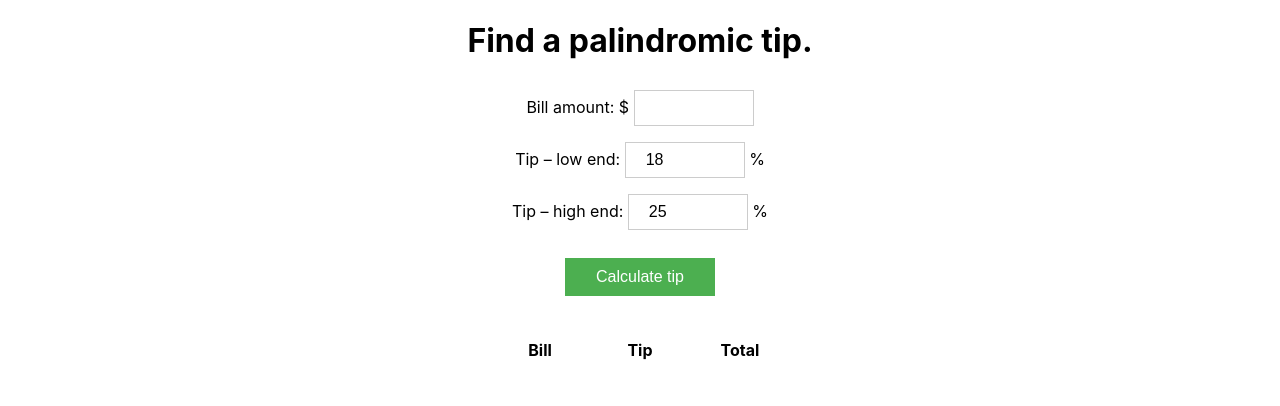
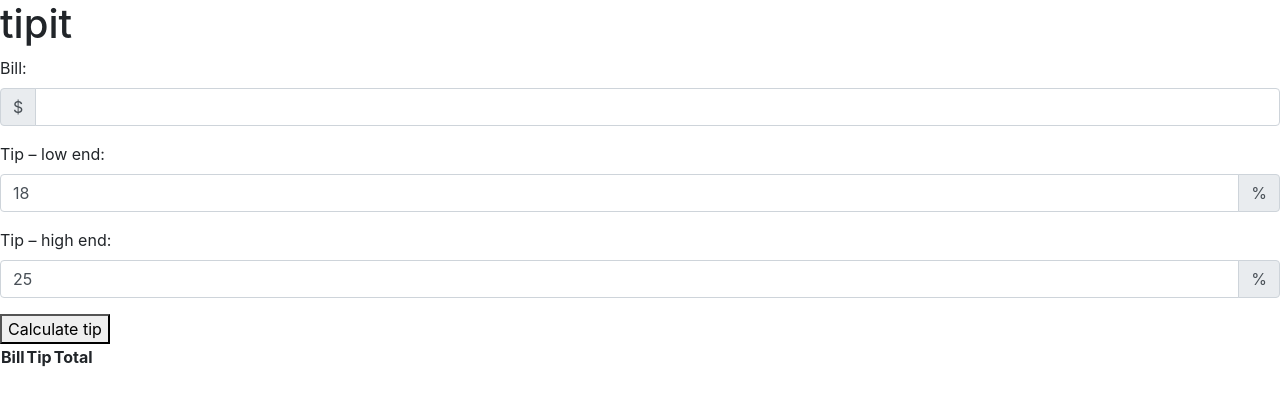
Before and after one commit to maddybvh/tipit, a plain HTML site: page index.html in a window 1280 px wide. Drawn offline with nearby package versions, Linux system fonts and the light colour scheme.

Commit message:
Include Bootstrap styles

```diff
--- a/index.html
+++ b/index.html
@@ -1,40 +1,61 @@
-<!DOCTYPE html>
-<html>
+<!doctype html>
+<html lang="en">
   <head>
-    <meta charset="UTF-8">
-    <link rel="stylesheet" href="style.css">
-    <title>TipIT</title>
+    <meta charset="utf-8">
+    <meta name="viewport" content="width=device-width, initial-scale=1, shrink-to-fit=no">
+    <link rel="stylesheet" href="https://maxcdn.bootstrapcdn.com/bootstrap/4.0.0/css/bootstrap.min.css" integrity="sha384-Gn5384xqQ1aoWXA+058RXPxPg6fy4IWvTNh0E263XmFcJlSAwiGgFAW/dAiS6JXm" crossorigin="anonymous">
+
     <link rel="manifest" href="./manifest.webmanifest">
     <link rel="apple-touch-icon" href="./icon/icon.png">
+
+    <title>tipit</title>
   </head>
   <body>
-    <h1>Find a palindromic tip.</h1>
+    <h1>tipit</h1>
     <form>
-            <label for="bill">Bill amount: $</label>
-            <input type="number" required id="bill" name="bill"><br>
+        <label for="bill">Bill:</label>
+        <div class="input-group mb-3">
+            <div class="input-group-prepend">
+                <span class="input-group-text">$</span>
+            </div>
+            <input type="number" class="form-control" id="bill" aria-label="bill" step=.01>
+        </div>
         <label for="tipPercentLow">Tip – low end:</label>
-            <input type="percent" required id="tipPercentLow" name="tipPercentLow" value=18> %<br>
+        <div class="input-group mb-3">
+                <input type="number" class="form-control" aria-label="Low end tip percent" id="tipPercentLow" value=18>
+                <div class="input-group-append">
+                    <span class="input-group-text">%</span>
+                </div>
+        </div>
         <label for="tipPercentHigh">Tip – high end:</label>
-            <input type="percent" required id="tipPercentHigh" name="tipPercentHigh" value=25> %<br>
+        <div class="input-group mb-3">
+                <input type="number" class="form-control" aria-label="High end tip percent" id="tipPercentHigh" value=25>
+                <div class="input-group-append">
+                    <span class="input-group-text">%</span>
+                </div>
+        </div>
     </form>
     <button id="submitButton">Calculate tip</button>
-    <p>
-        <p  id="results">
-        </p>
+    <div>
+        <div  id="results">
             <table id="resultsTable">
                 <tr>
                     <th>Bill</th>
                     <th>Tip</th>
                     <th>Total</th>
                 </tr>
+            </table>
+        </div>
+    </div>
 
-        </table>
-    </p>
-</body>
-
-
+    <!-- Optional JavaScript -->
+    <!-- jQuery first, then Popper.js, then Bootstrap JS -->
+    <script src="https://code.jquery.com/jquery-3.2.1.slim.min.js" integrity="sha384-KJ3o2DKtIkvYIK3UENzmM7KCkRr/rE9/Qpg6aAZGJwFDMVNA/GpGFF93hXpG5KkN" crossorigin="anonymous"></script>
+    <script src="https://cdnjs.cloudflare.com/ajax/libs/popper.js/1.12.9/umd/popper.min.js" integrity="sha384-ApNbgh9B+Y1QKtv3Rn7W3mgPxhU9K/ScQsAP7hUibX39j7fakFPskvXusvfa0b4Q" crossorigin="anonymous"></script>
+    <script src="https://maxcdn.bootstrapcdn.com/bootstrap/4.0.0/js/bootstrap.min.js" integrity="sha384-JZR6Spejh4U02d8jOt6vLEHfe/JQGiRRSQQxSfFWpi1MquVdAyjUar5+76PVCmYl" crossorigin="anonymous"></script>
+    <!--script.js-->
     <script src='script.js'></script>
-
+    <!--service worker for PWA-->
     <script>
         if('serviceWorker' in navigator) {
             navigator.serviceWorker
@@ -42,4 +63,5 @@
                .then(function() { console.log("Service Worker Registered"); });
         }
     </script>
+</body>
 </html>
--- a/style.css
+++ /dev/null
@@ -1,64 +0,0 @@
-
-body{
-    font-family: -apple-system, BlinkMacSystemFont, 'Segoe UI', Roboto, Oxygen, Ubuntu, Cantarell, 'Open Sans', 'Helvetica Neue', sans-serif;
-    text-align: center;
-}
-
-
-/* Full-width inputs */
-input {
-    width: 120px;
-    padding: 8px 20px;
-    margin: 8px 0;
-    display: inline-block;
-    border: 1px solid #ccc;
-    box-sizing: border-box;
-    font-size: 16px;
-  }
-
-  /* Set a style for all buttons */
-button {
-    background-color: #4CAF50;
-    color: white;
-    padding: 10px 10px;
-    border: none;
-    cursor: pointer;
-    width: 150px;
-    text-align: center;
-    font-size: 16px;
-    margin: 20px;
-  }
-
-  /* Add a hover effect for buttons */
-  button:hover {
-    opacity: 0.8;
-  }
-
-  /* spacing */
-
-table {
-    table-layout: fixed;
-    width: 300px;
-    border-collapse: collapse;
-    margin: auto;
-  }
-
-  thead th:nth-child(1) {
-    width: 30%;
-  }
-
-  thead th:nth-child(2) {
-    width: 20%;
-  }
-
-  thead th:nth-child(3) {
-    width: 15%;
-  }
-
-  thead th:nth-child(4) {
-    width: 35%;
-  }
-
-  th, td {
-    padding: 8px;
-  }
```
Lines whose indentation alone changed are shown as unchanged.
